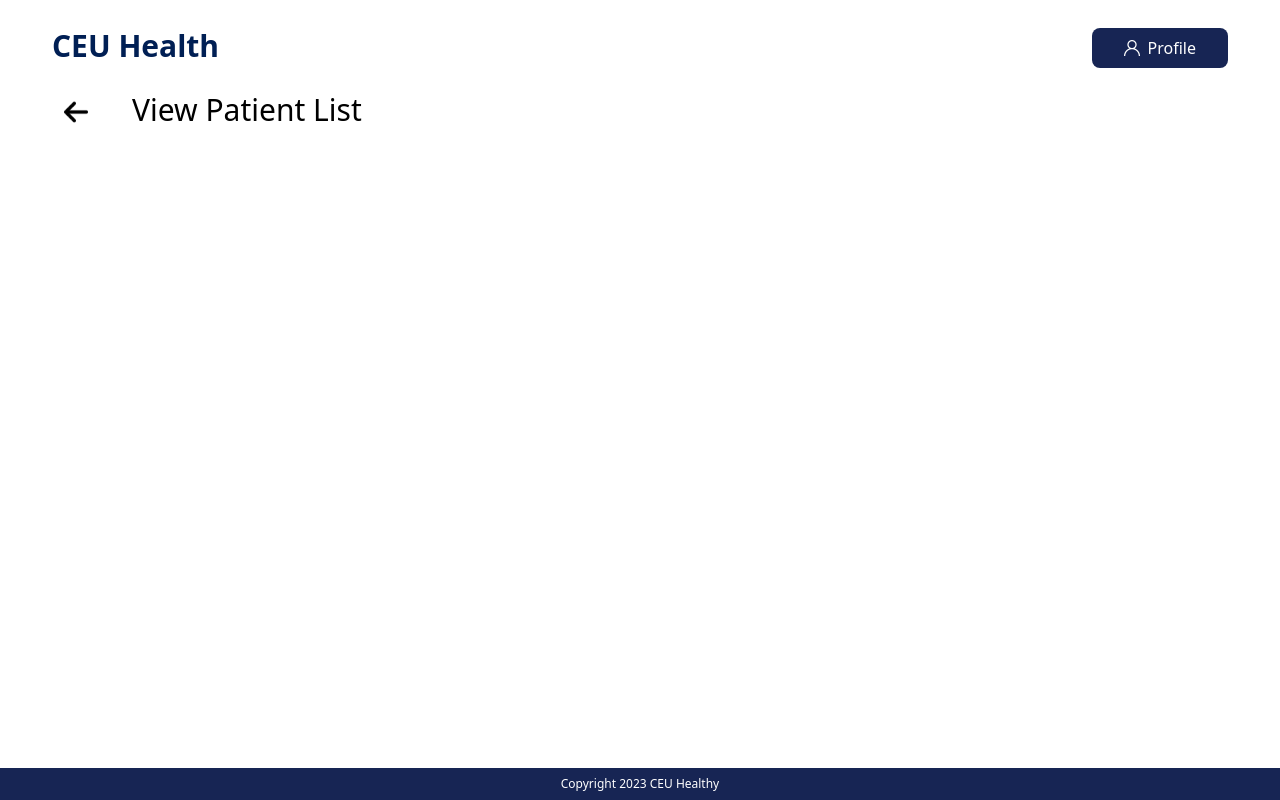
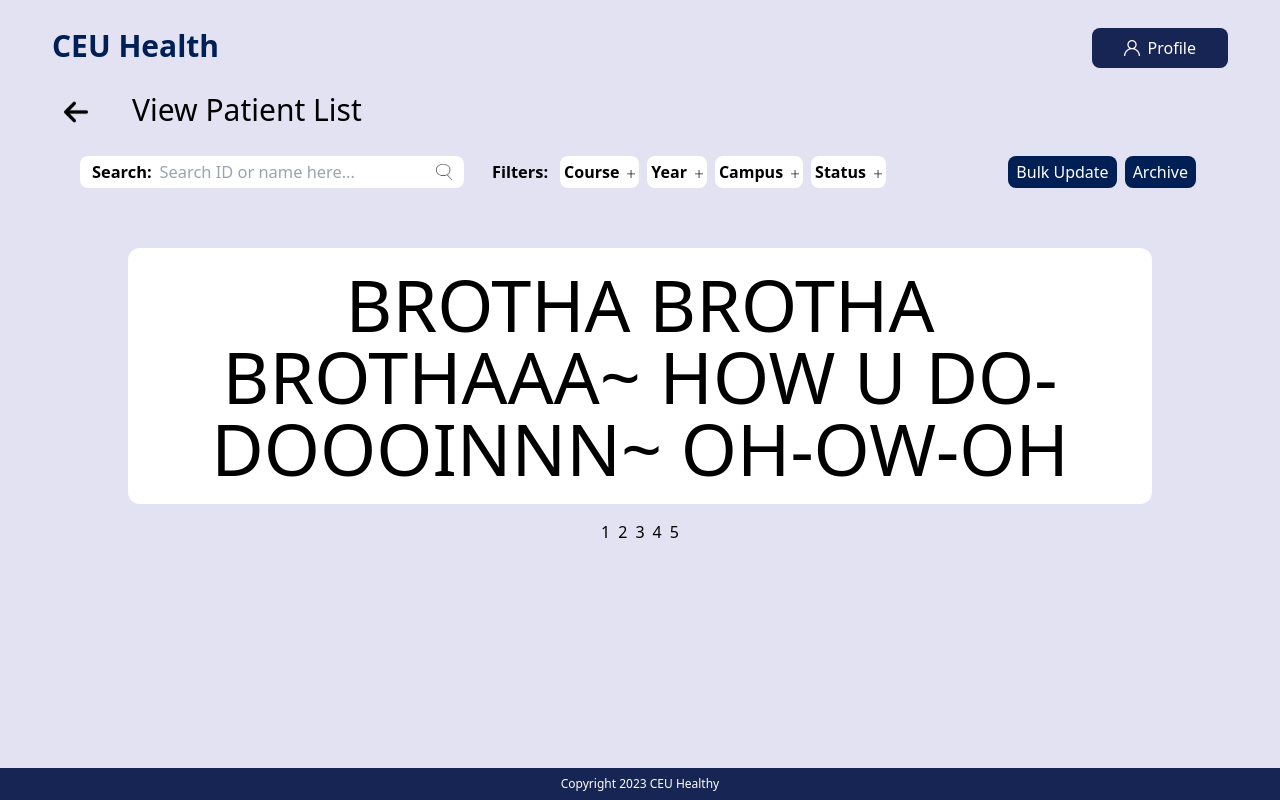
Before and after one commit to fionaan/kasiwhynot, a website: page frontend/views/viewPatient.html in a window 1280 px wide. Drawn offline with Linux system fonts and the light colour scheme.

Commit message:
started view patient list

```diff
--- a/frontend/tailwind.config.js
+++ b/frontend/tailwind.config.js
@@ -17,6 +17,14 @@ module.exports = {
 
       height: {
         'login': '22rem'
+      },
+
+      fontSize: {
+        'search': '1.025rem'
+      },
+
+      flexGrow: {
+        '3': 3
       }
     },
 
--- a/frontend/views/viewPatient.html
+++ b/frontend/views/viewPatient.html
@@ -5,7 +5,8 @@
         <link rel="stylesheet" href="../assets/css/styles.css">
     </head>
     <body>
-        <div>
+        <div class="relative">
+            <div class="bg-bgColor w-screen h-screen">
                 <special-header></special-header> <!-- header -->
                 <div class="flex px-8 align-middle"> <!-- title -->
                     <button class="mx-5 mr-4 pl-3 relative w-12 h-12">
@@ -15,10 +16,53 @@
                     </button>
                     <h1 class="px-4 pt-1 text-3xl align-middle">View Patient List</h1>
                 </div>
-            <div>
-                <!-- ENTER YOUR CODE HERE!!! -->
+                <div class="flex flex-col items-center"> <!-- content -->
+                    <div class="px-20 my-5 mx-8 flex items-center justify-between w-screen"> <!-- utility bar -->
+                        <div class="bg-white rounded-lg px-3 w-96 h-8 flex justify-left items-center"> <!-- search bar -->
+                            <p class="text-search font-semibold">Search: </p>
+                            <input class="px-2 text-search focus:outline-none flex-grow-3" type="text" placeholder="Search ID or name here...">
+                            <button class=""><img class="h-4 w-4 min-h-4 min-w-4" src="../assets/img/tempSearch.png"></button>
                         </div>
+                        <div class="mx-5 flex items-center flex-grow-3"> <!-- filters -->
+                            <span class="mx-2 text-search font-semibold">Filters: </span>
+                            <span class="flex items-center w-fit h-fit p-1 mx-1 bg-white rounded-lg"> <!-- course -->
+                                <button class="font-semibold hover:underline">Course</button>
+                                <button class="ml-2 mt-1 items-center"><img class="h-2 w-2 min-h-2 min-w-2" src="../assets/img/tempPlus.png" /></button>
+                            </span>
+                            <span class="flex items-center w-fit h-fit p-1 mx-1 bg-white rounded-lg"> <!-- year -->
+                                <button class="font-semibold hover:underline">Year</button>
+                                <button class="ml-2 mt-1 items-center"><img class="h-2 w-2 min-h-2 min-w-2" src="../assets/img/tempPlus.png" /></button>
+                            </span>
+                            <span class="flex items-center w-fit h-fit p-1 mx-1 bg-white rounded-lg"> <!-- campus -->
+                                <button class="font-semibold hover:underline">Campus</button>
+                                <button class="ml-2 mt-1 items-center"><img class="h-2 w-2 min-h-2 min-w-2" src="../assets/img/tempPlus.png" /></button>
+                            </span>
+                            <span class="flex items-center w-fit h-fit p-1 mx-1 bg-white rounded-lg"> <!-- status -->
+                                <button class="font-semibold hover:underline">Status</button>
+                                <button class="ml-2 mt-1 items-center"><img class="h-2 w-2 min-h-2 min-w-2" src="../assets/img/tempPlus.png" /></button>
+                            </span>
+                        </div>
+                        <div class="flex items-center"> <!-- button commands -->
+                            <button class="py-1 px-2 mx-1 bg-overlay rounded-lg text-white hover:bg-blue-800 focus:outline-none focus:ring-2 focus:ring-blue-500 focus:ring-opacity-50">Bulk Update</button>
+                            <button class="py-1 px-2 mx-1 bg-overlay rounded-lg text-white hover:bg-blue-800 focus:outline-none focus:ring-2 focus:ring-blue-500 focus:ring-opacity-50">Archive</button>
+                        </div>
+                    </div>
+                    <div class="bg-white h-96 w-4/5 max-h-fit mx-20 mt-10 mb-4 p-5 rounded-login flex items-center"> <!-- table -->
+                        <p class="text-7xl text-center">BROTHA BROTHA BROTHAAA~ HOW U DO-DOOOINNN~ OH-OW-OH</p>
+                        <table>
 
+                        </table>
+                    </div>
+                    <div class="flex"> <!-- pagination -->
+                        <button class="mx-1">1</button>
+                        <button class="mx-1">2</button>
+                        <button class="mx-1">3</button>
+                        <button class="mx-1">4</button>
+                        <button class="mx-1">5</button>
+                    </div>
+                </div>
+            </div>
+        </div>
         <special-footer></special-footer> <!-- footer -->
         <script src="./templateManager.js"></script>
     </body>
```
Also changed, not shown: frontend/assets/css/styles.css, frontend/assets/img/search.jpg (deleted), frontend/assets/img/tempPlus.png (added), frontend/assets/img/tempSearch.png (added). Lines whose indentation alone changed are shown as unchanged.
